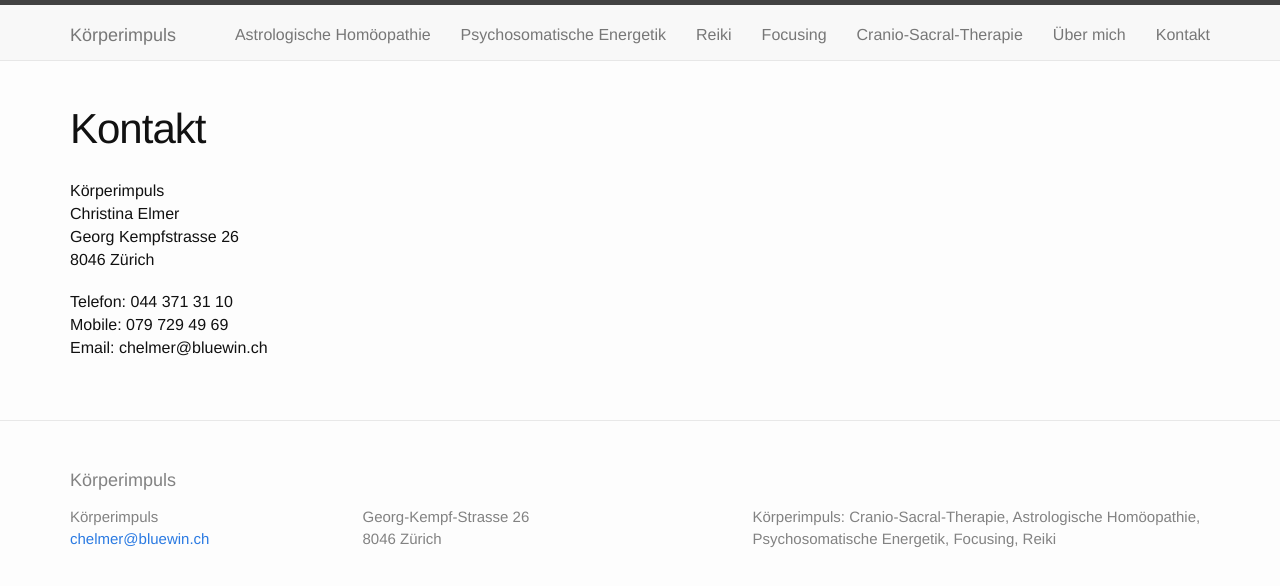
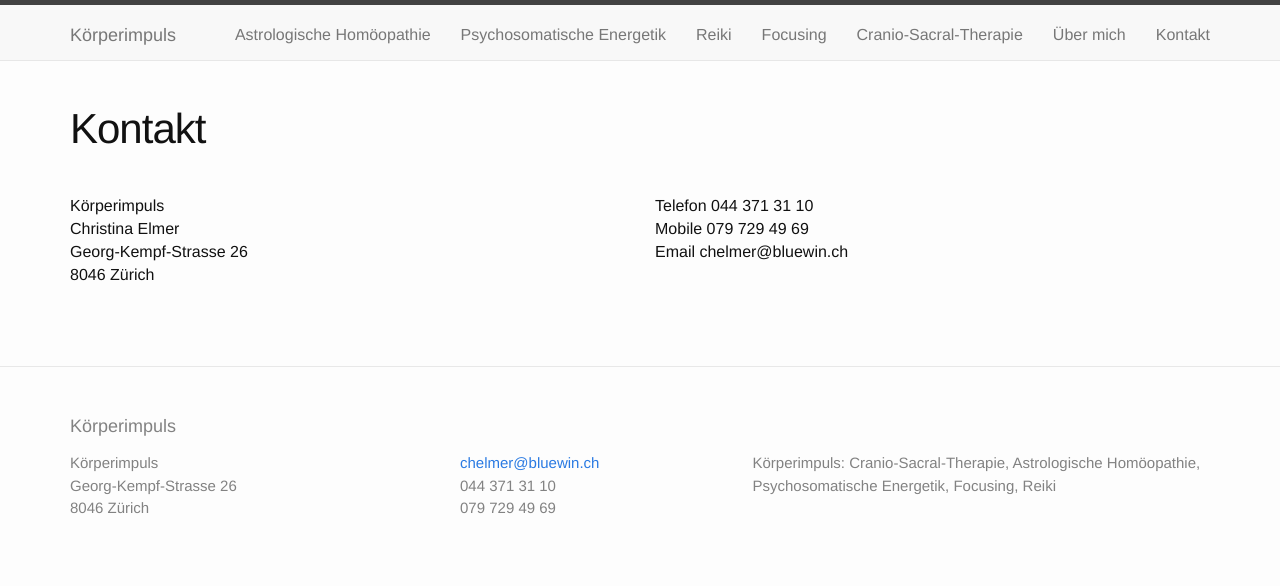
Before and after one commit to lukaselmer/koerperimpuls, a Jekyll site: the page built from jekyll/kontakt/index.html, in a window 1280 px wide. Shown: the top 586 px of the page. Built offline with Jekyll 4.4.1, drawn with Linux system fonts in a browser that asks for light colours; nearby versions of some CDN libraries.

Commit message:
layout, css

```diff
--- a/jekyll/_includes/footer.html
+++ b/jekyll/_includes/footer.html
@@ -8,16 +8,18 @@
     </div>
 
     <div class="row footer-col-wrapper">
+      <div class="col-sm-4">
+        <ul>
+          <li>{{ site.title }}</li>
+          <li>Georg-Kempf-Strasse 26</li>
+          <li>8046 Zürich</li>
+        </ul>
+      </div>
       <div class="col-sm-3">
         <ul>
-          <li>{{ site.title }}</li>
           <li><a href="mailto:{{ site.email }}">{{ site.email }}</a></li>
-        </ul>
-      </div>
-      <div class="col-sm-4">
-        <ul>
-          <li>Georg-Kempf-Strasse 26</li>
-          <li>8046 Zürich</li>
+          <li>044 371 31 10</li>
+          <li>079 729 49 69</li>
         </ul>
       </div>
       <div class="col-sm-5">
--- /dev/null
+++ b/jekyll/kontakt/index.html
@@ -0,0 +1,28 @@
+---
+layout: page
+title: Kontakt
+permalink: /kontakt/
+---
+
+<div class="row">
+  <div class="col-sm-6">
+    <p>
+    <address>
+      Körperimpuls<br>
+      Christina Elmer<br>
+      Georg-Kempf-Strasse 26<br>
+      8046 Zürich<br>
+    </address>
+    </p>
+  </div>
+
+  <div class="col-sm-6">
+    <p>
+    <address>
+      Telefon 044 371 31 10<br>
+      Mobile 079 729 49 69<br>
+      Email chelmer@bluewin.ch<br>
+    </address>
+    </p>
+  </div>
+</div>
--- a/jekyll/kontakt/index.md
+++ /dev/null
@@ -1,18 +0,0 @@
----
-layout: page
-title: Kontakt
-permalink: /kontakt/
----
-
-<p><address>
-Körperimpuls<br>
-Christina Elmer<br>
-Georg Kempfstrasse 26<br>
-8046 Zürich<br>
-</address></p>
-
-<p><address>
-Telefon: 044 371 31 10<br>
-Mobile: 079 729 49 69<br>
-Email: chelmer@bluewin.ch<br>
-</address></p>
```
Also changed, not shown: jekyll/_layouts/method.html (added, +14 -0 lines), jekyll/astrologische-homoeopathie/index.md (+1 -1 lines), jekyll/cranio-sacral-therapie/index.md (+1 -1 lines), jekyll/focusing/index.md (+1 -1 lines), jekyll/psychosomatische-energetik/index.md (+1 -1 lines), jekyll/reiki/index.md (+1 -1 lines), jekyll/zu-meiner-ausbildung/index.html (added, +36 -0 lines), jekyll/zu-meiner-ausbildung/index.md (deleted, +0 -13 lines).
